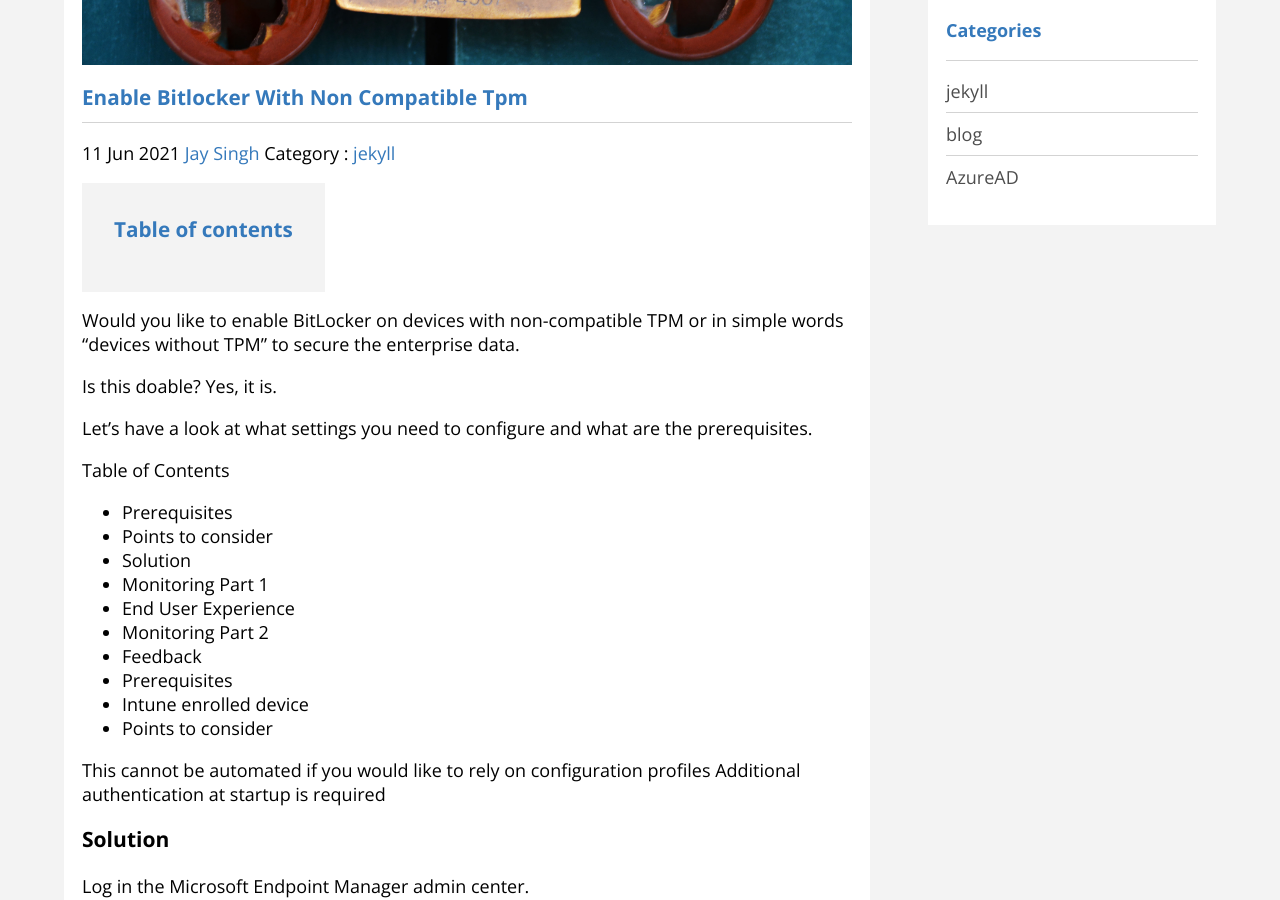
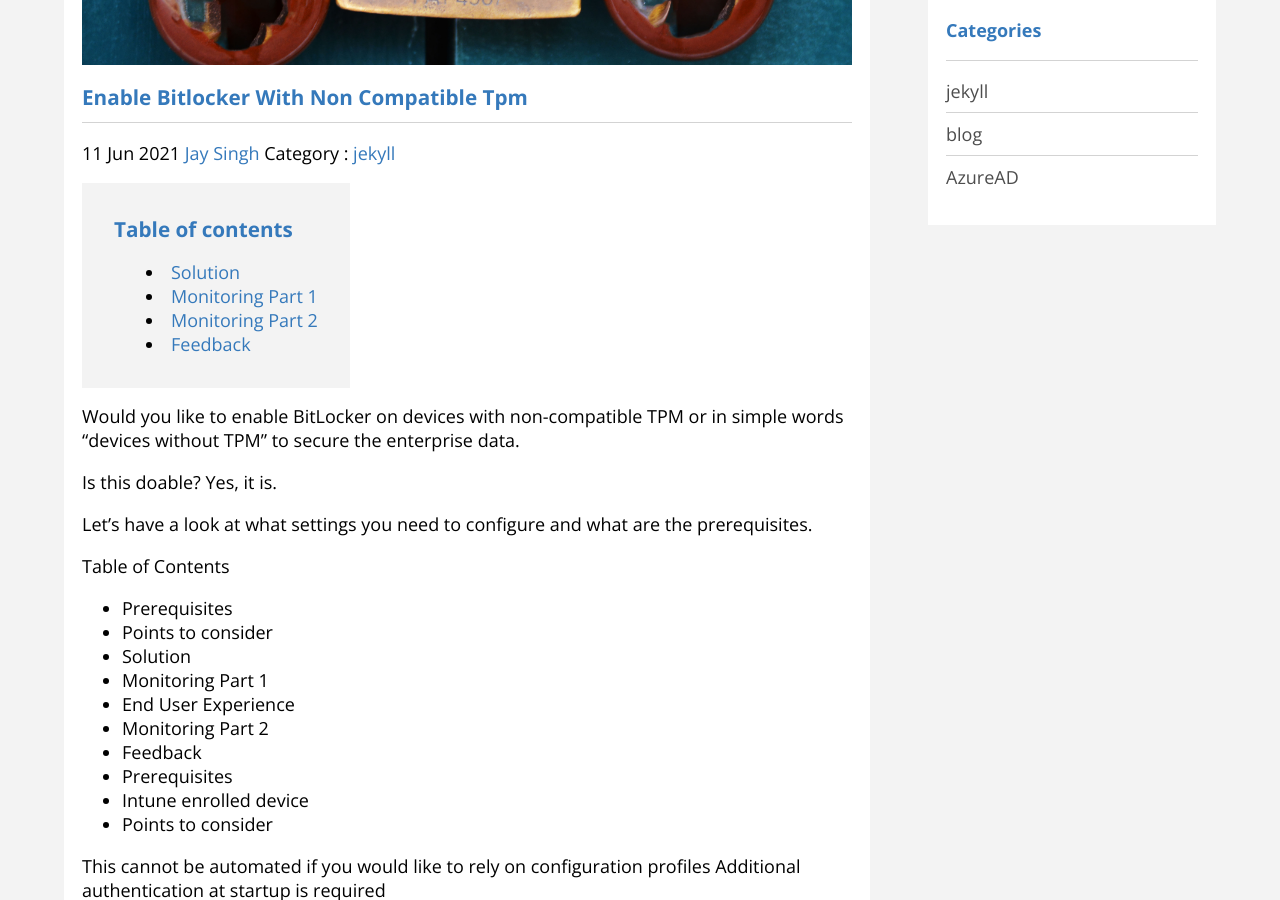
Before and after one commit to jays1ngh/jays1ngh.github.io, a Jekyll site: the page built from _posts/2021-06-05-Enable-BitLocker-with-non-compatible-TPM.md, in a window 1280 px wide and 900 px high, scrolled down 488 px. Built offline with Jekyll 4.4.1, drawn with Linux system fonts in a browser that asks for light colours.

Commit message:
Update 2021-06-05-Enable-BitLocker-with-non-compatible-TPM.md

```diff
--- a/_posts/2021-06-05-Enable-BitLocker-with-non-compatible-TPM.md
+++ b/_posts/2021-06-05-Enable-BitLocker-with-non-compatible-TPM.md
@@ -27,7 +27,7 @@
 This cannot be automated if you would like to rely on configuration profiles
 Additional authentication at startup is required
 
-### Solution
+## Solution
 Log in the Microsoft Endpoint Manager admin center.
 1. Go to Home > Devices > Windows > Configuration Profiles > Create Profile
 
@@ -55,7 +55,7 @@
 
 
 
-### Monitoring Part 1
+## Monitoring Part 1
 You can check the deployment/compliance status of this profile through the Monitor settings. These settings are available under Monitor node as shown below.
 
 
@@ -99,7 +99,7 @@
 
 
 
-### Monitoring Part 2
+## Monitoring Part 2
 There are a few ways to monitor and investigate this. Either you can check Endpoint Manager Admin center or client to see whether this has deployed properly or not.
 
 Endpoint Manager Admin Center
@@ -127,5 +127,5 @@
 5. Event Viewer will have registered events in Applications and Services log > Microsoft > Windows > BitLocker API
 
 
-### Feedback
+## Feedback
 Your feedback is important and leave your thoughts in the comments below.
```
